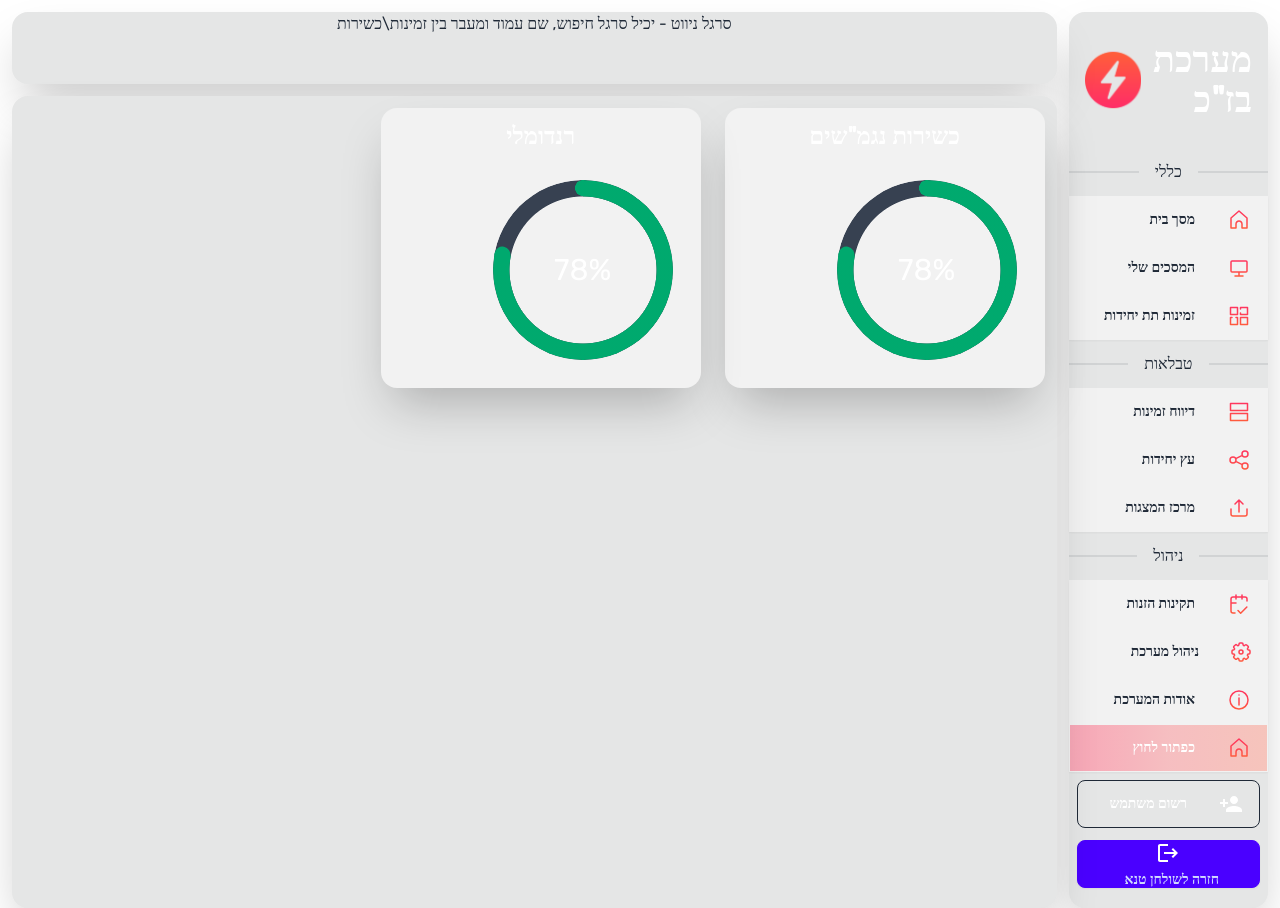
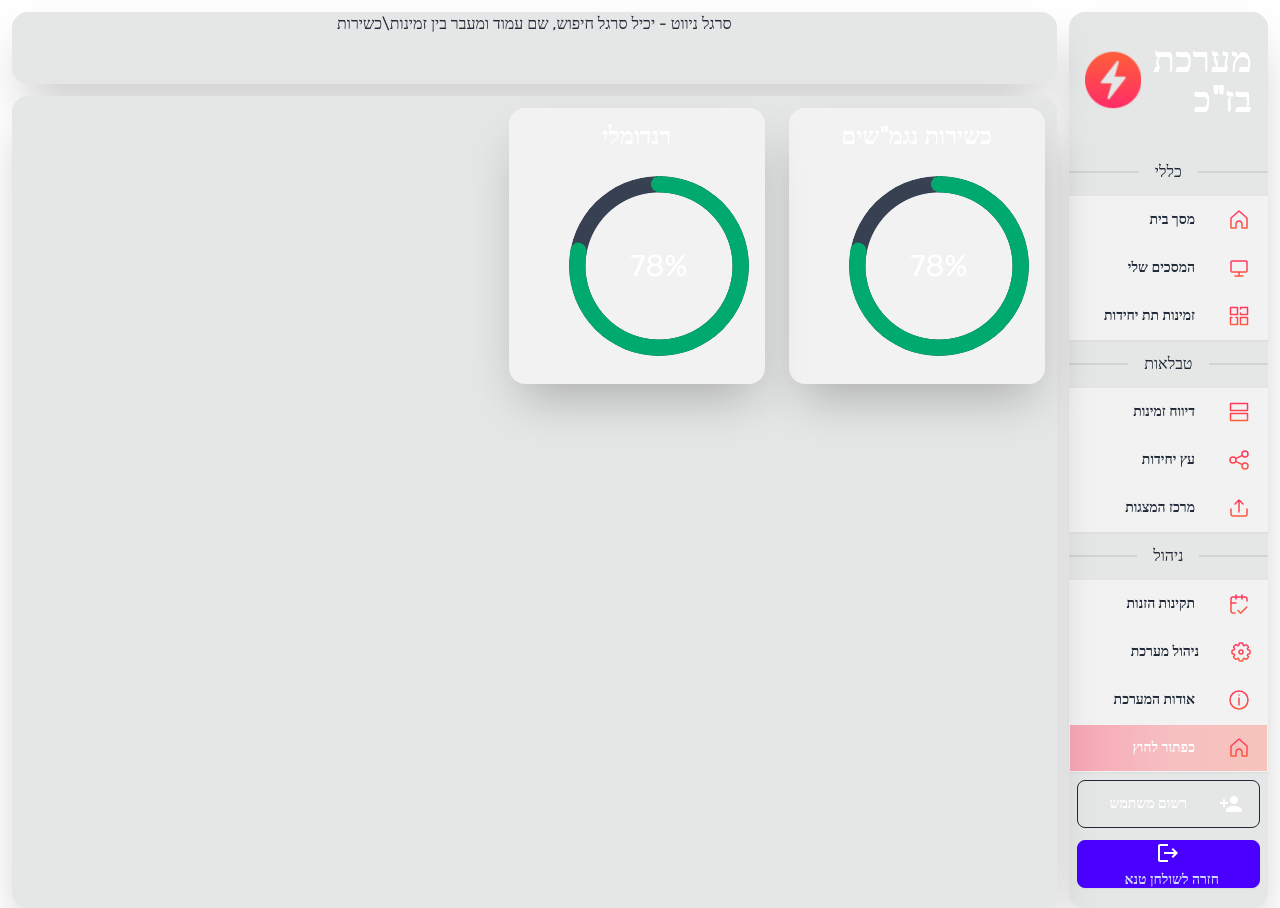
Before and after one commit to YuvalHad1220/daisy-comps, a React (Vite) app: page / in a window 1280 px wide. Built offline with nearby package versions, Linux system fonts and the light colour scheme.

Commit message:
changed gap size

```diff
--- a/src/Comps/Chart.tsx
+++ b/src/Comps/Chart.tsx
@@ -51,21 +51,21 @@ const Chart: React.FC<iChart> = ({title}) => {
       const CircularProgress = ({value, color} : {value : number, color: tColor}) => (
         <OnTop>
         <div className="radial-progress text-gray-700" style={{"--value": 100, "--thickness": "1rem", "--size": "180px",}} role="progressbar" />
-            <div className={`radial-progress z-10 ${color === "success" ? "text-success" : color === "warning" ? "text-warning" : "text-error"}`} style={{"--value": value, "--thickness": "1rem", "--size": "180px",}} role="progressbar">
+            <div className={`radial-progress ${color === "success" ? "text-success" : color === "warning" ? "text-warning" : "text-error"}`} style={{"--value": value, "--thickness": "1rem", "--size": "180px",}} role="progressbar">
                 <p className="text-white text-3xl">{value}%</p>
             </div>
         </OnTop>
       );
 
     return (
-        <Paper bgcolor="bg-base-200" classnames="w-80 flex flex-col justify-center items-center gap-3 p-3">
+        <Paper bgcolor="bg-base-200" classnames="w-64 flex flex-col justify-center items-center gap-2 py-3">
             <p className="text-center text-white text-2xl font-bold">{title}</p>
             <div className="collapse">
                 <input type="checkbox" />
                 <div className="collapse-title">
                     <CircularProgress value={value} color={color} />
                 </div>
-                <div className="collapse-content">
+                <div className="collapse-content flex flex-col gap-2">
                     <LineProgress value={value} color={color}/>
                     <LineProgress value={value} color={color}/>
                     <LineProgress value={value} color={color}/>
```
